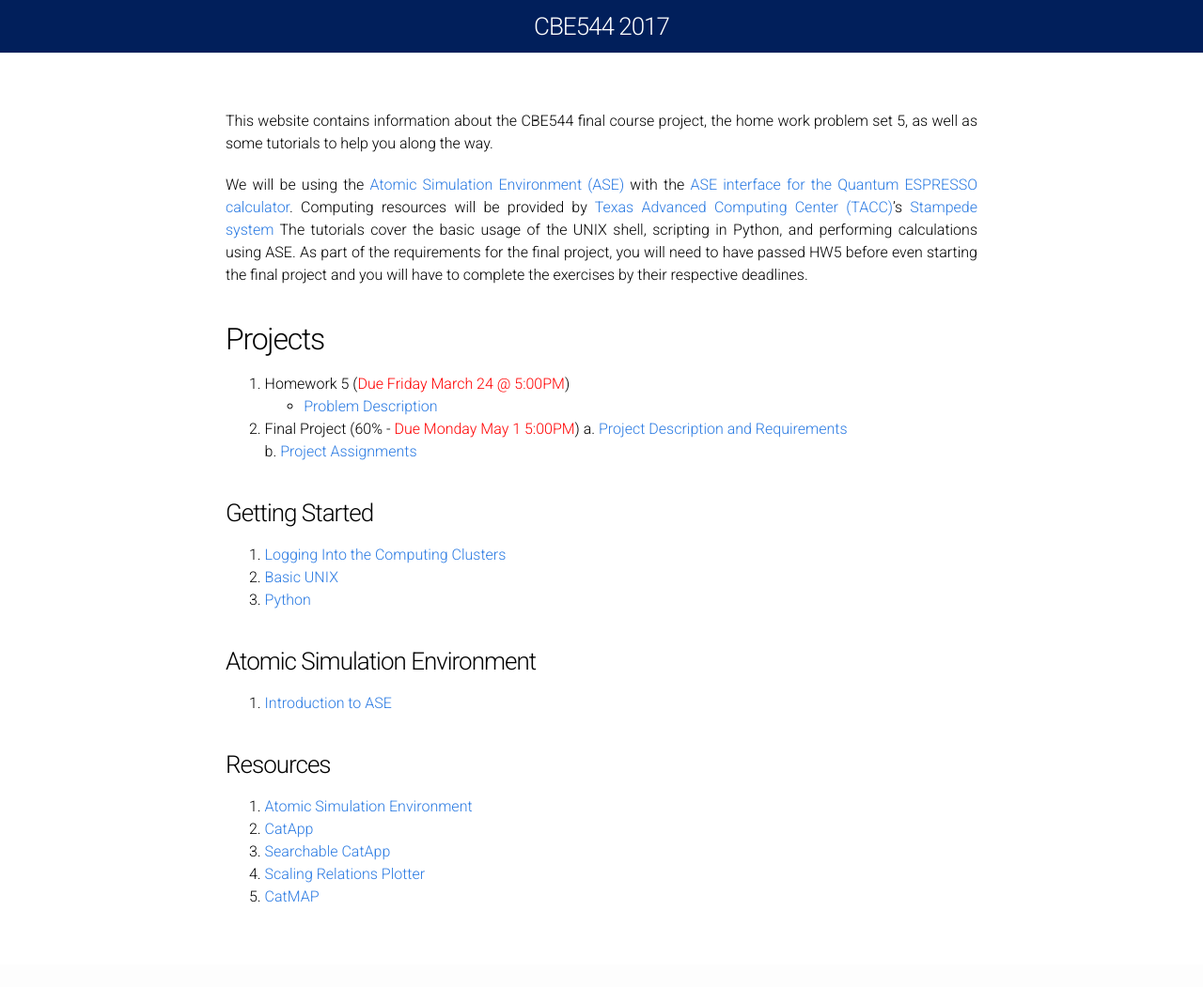
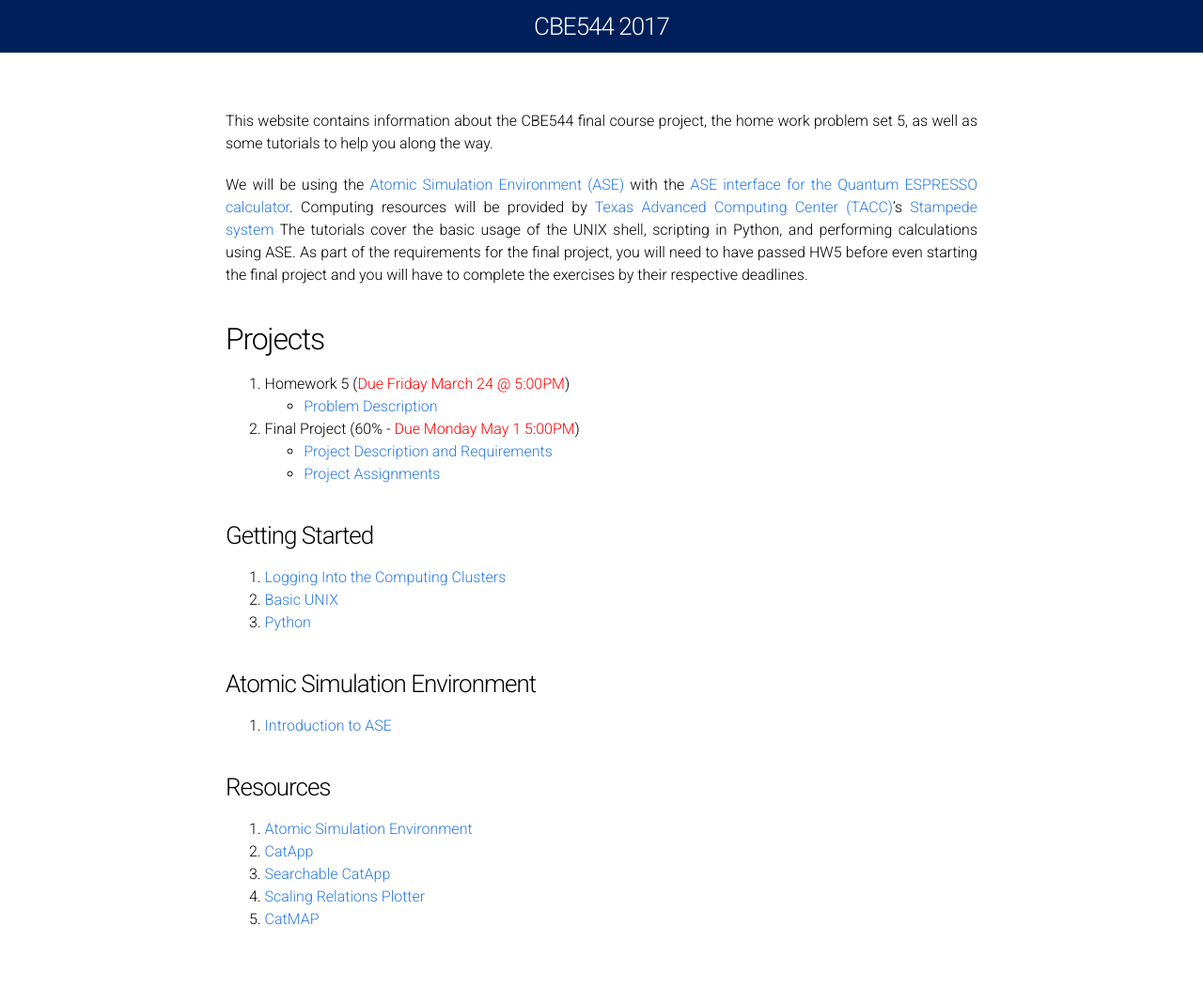
Before and after one commit to vojale/CBE544-2018.github.io, a Jekyll site: the page built from Index.md, in a window 1280 px wide. Shown: the whole page at 94% size. Built offline with Jekyll 4.4.1, drawn with Linux system fonts in a browser that asks for light colours; before the commit the page ends 1027 px from its top, so only the background shows below that.

```diff
--- a/Index.md
+++ b/Index.md
@@ -14,8 +14,8 @@ We will be using the [Atomic Simulation Environment (ASE)](https://wiki.fysik.dt
   * [Problem Description](/HW5)
 
 2. Final Project (60% - <font color="red">Due Monday May 1 5:00PM</font>)
-  a. [Project Description and Requirements](Project/)
-  b. [Project Assignments](Project_Assignments/)
+  * [Project Description and Requirements](Project/)
+  * [Project Assignments](Project_Assignments/)
 
 
 ### Getting Started ###
```
